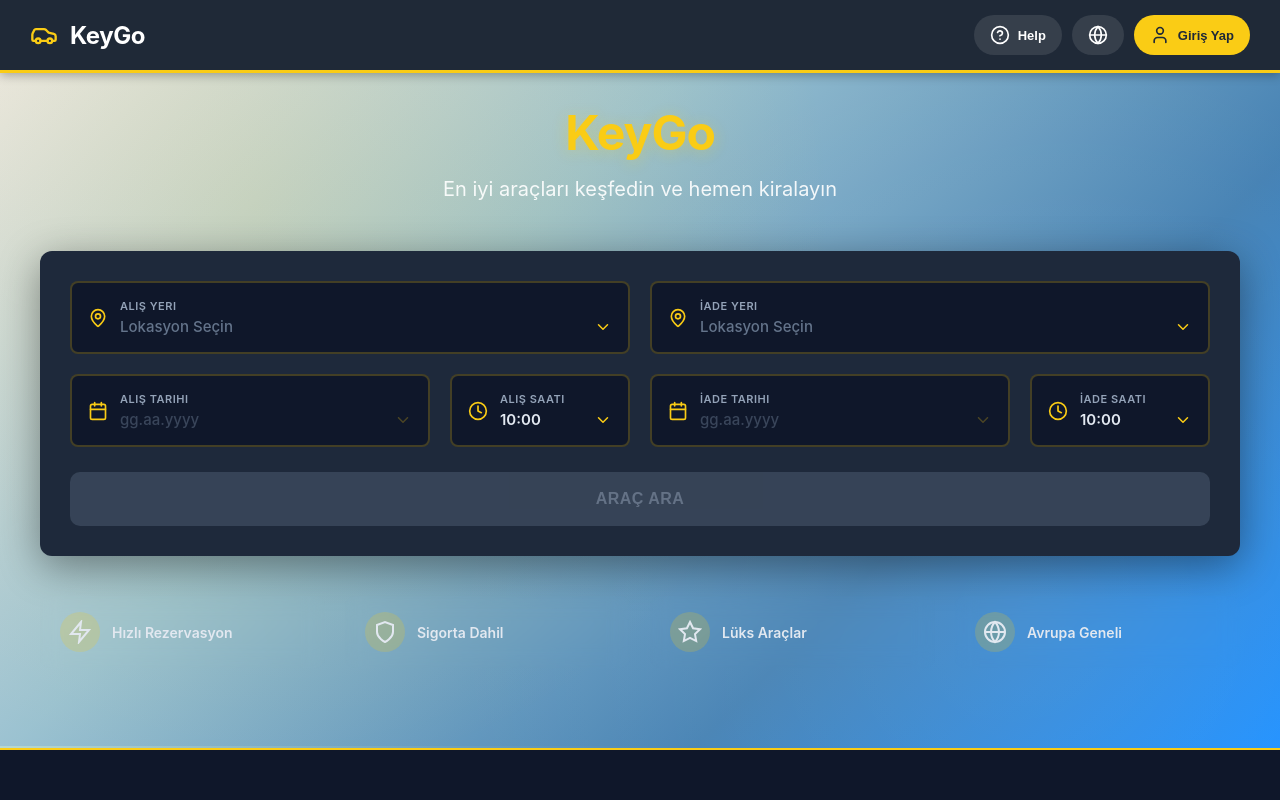
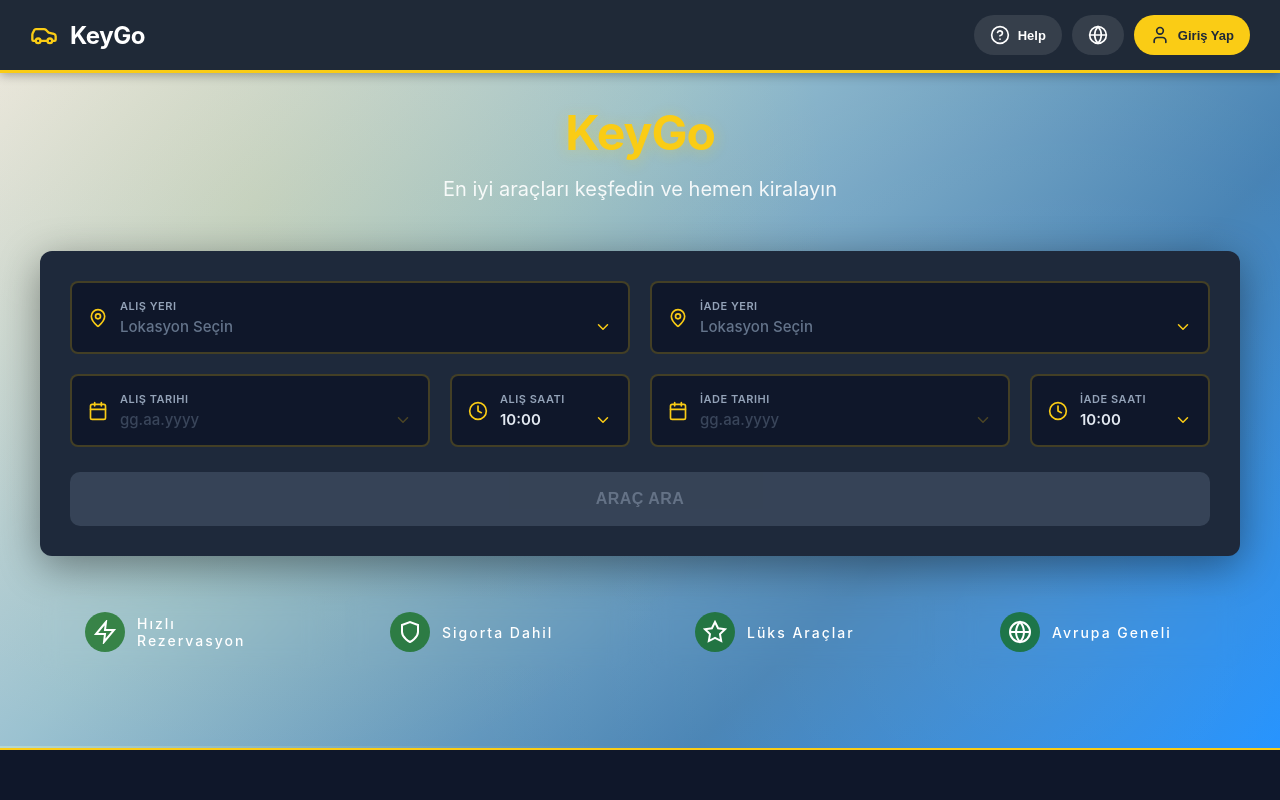
Before and after one commit to Yunusisback/Rent-a-car-MVC, a React (Vite) app: page / in a window 1280 px wide. Shown: the top 800 px of the page. Built offline with nearby package versions, Linux system fonts and the light colour scheme.

Commit message:
feat: Implemented several UI improvements and enhancements.

```diff
--- a/src/styles/CarCard.css
+++ b/src/styles/CarCard.css
@@ -5,16 +5,15 @@
   box-shadow: 0 4px 12px rgba(0, 0, 0, 0.08);
   transition: all 0.3s ease;
   cursor: pointer;
-  border: 2px solid transparent;
   height: 100%;
   display: flex;
   flex-direction: column;
 }
 
 .car-card:hover {
-  transform: translateY(-5px);
-  box-shadow: 0 8px 24px rgba(59, 130, 246, 0.2);
-  border-color: #3b82f6;
+  transform: translateY(-3px);
+  box-shadow: 0 8px 24px rgba(246, 215, 59, 0.503);
+  border-color: #f6e63b;
 }
 
 /* Resim */
@@ -181,17 +180,17 @@
   font-weight: 700;
   cursor: pointer;
   transition: all 0.3s ease;
-  background: linear-gradient(135deg, #facc15 0%, #fbbf24 100%);
-  color: #1f2937;
+  background: linear-gradient(135deg, #08a087 0%, #3fca08 100%);
+  color: #e0e4eb;
   text-transform: uppercase;
   letter-spacing: 0.5px;
-  box-shadow: 0 4px 12px rgba(251, 191, 36, 0.3);
+  box-shadow: 0 4px 12px rgba(12, 93, 37, 0.3);
 }
 
 .rent-button:hover:not(.disabled) {
-  background: linear-gradient(135deg, #fbbf24 0%, #f59e0b 100%);
+  background: linear-gradient(135deg, #03fcdff0 0%, #27ef08dc 100%);
   transform: translateY(-2px);
-  box-shadow: 0 6px 16px rgba(251, 191, 36, 0.5);
+  box-shadow: 0 6px 16px rgba(3, 180, 115, 0.5);
 }
 
 .rent-button:active:not(.disabled) {
@@ -224,11 +223,11 @@
 }
 
 :root.dark .type-badge {
-  background: rgba(96, 165, 250, 0.95);
+  background: rgba(20, 73, 137, 0.95);
 }
 
 :root.dark .car-card:hover .type-badge {
-  background: rgba(251, 191, 36, 0.95);
+  background: rgba(204, 208, 220, 0.95);
 }
 
 :root.dark .feature {
@@ -242,7 +241,7 @@
 }
 
 :root.dark .price-amount {
-  color: rgba(251, 191, 36, 0.95);
+  color: rgba(109, 182, 241, 0.95);
 }
 
 :root.dark .price-period {
--- a/src/styles/Hero.css
+++ b/src/styles/Hero.css
@@ -1,4 +1,3 @@
-/* Calendar Menu */
 .calendar-menu {
   padding: 12px;
   max-height: unset;
@@ -7,6 +6,7 @@
   margin-left: 46px;
   right: auto;
 }
+
 
 .hero-section-new {
   position: relative;
@@ -431,13 +431,14 @@
   display: flex;
   align-items: center;
   gap: 12px;
-  padding: 16px 20px;
+  padding: 16px 45px;
   backdrop-filter: blur(10px);
   border-radius: 10px;
-  color: #e2e8f0;
+  color: #ffffff;
   font-size: 14px;
-  font-weight: 600;
+  font-weight: 500;
   transition: all 0.3s ease;
+  letter-spacing: 2px;
 }
 
 .feature-new:hover {
@@ -450,7 +451,7 @@
   justify-content: center;
   width: 40px;
   height: 40px;
-  background: rgba(250, 204, 21, 0.2);
+  background: rgba(14, 107, 20, 0.716);
   border-radius: 50%;
   flex-shrink: 0;
 }
--- a/src/styles/Navbar.css
+++ b/src/styles/Navbar.css
@@ -66,7 +66,7 @@
 }
 
 .navbar-btn:hover {
-  background: rgba(250, 204, 21, 0.704);
+  background: rgba(250, 204, 21, 0.89);
   color: #000000;
 }
 
```
